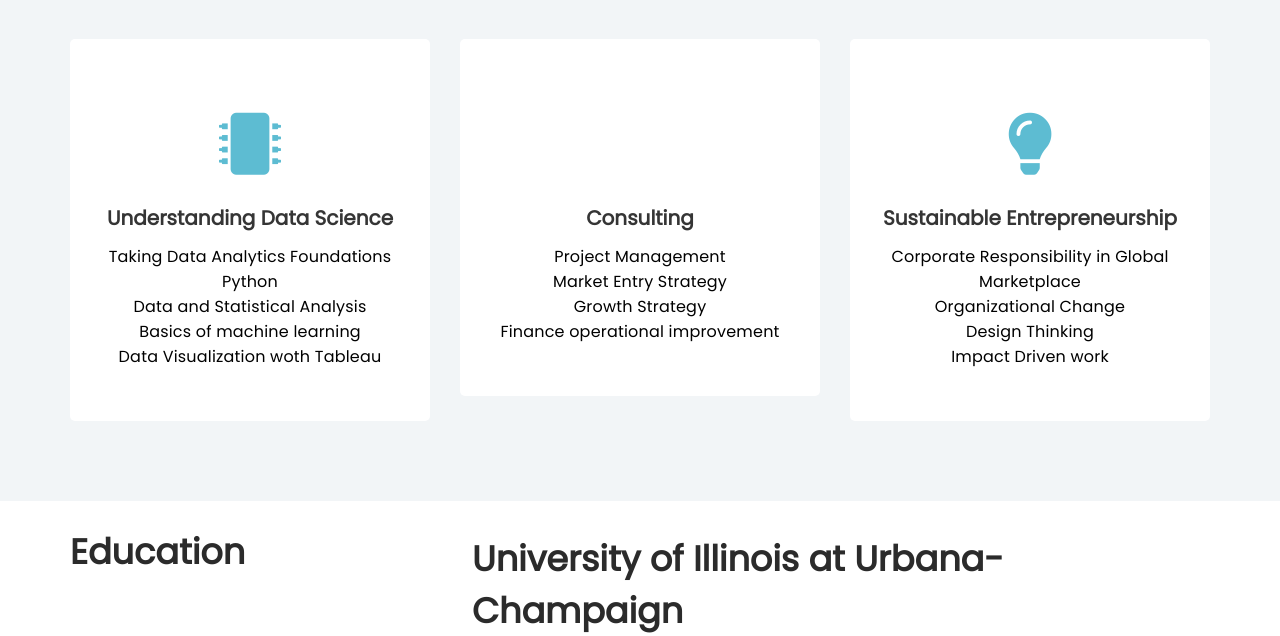
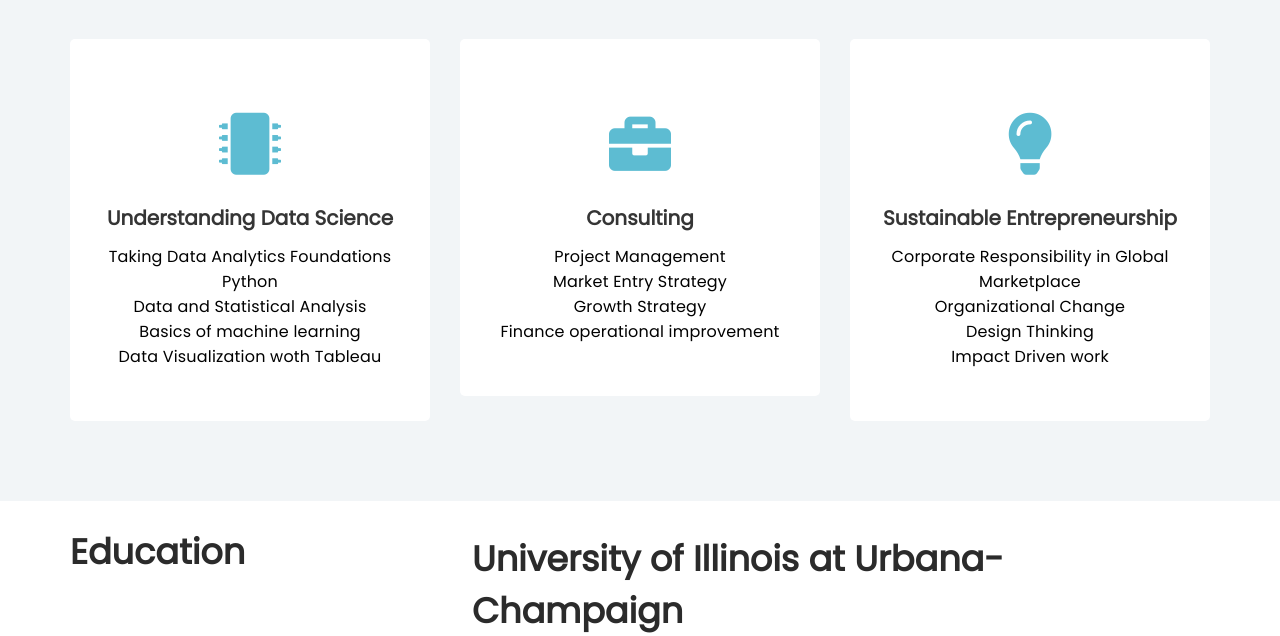
Before and after one commit to yyang151/yyang151.github.io, a plain HTML site: page index.html in a window 1280 px wide. Shown: the part 3466-4102 px from the top of the page. Drawn offline with Linux system fonts and the light colour scheme.

Commit message:
Add files via upload

```diff
--- a/index.html
+++ b/index.html
@@ -235,7 +235,7 @@
 
 			   <div class="col-md-4 col-sm-6 wow fadeInUp" data-wow-delay="0.8s">
 					<div class="service-thumb">
-						 <i class="fa fa-ravelry"></i>
+						 <i class="fa fa-briefcase"></i>
 						 <h4>Consulting</h4>
 						 <p>Project Management<br>
 							Market Entry Strategy<br>
```
